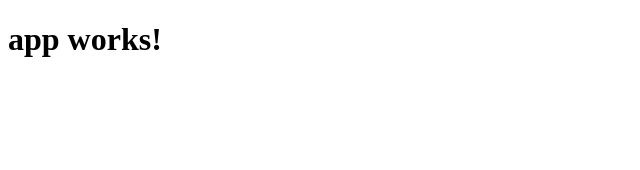
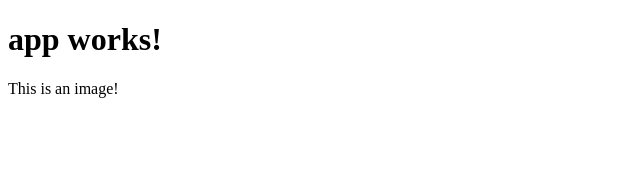
Before and after one commit to melanieberrut/my-a2-app, an Angular app: page / in a window 1280 px wide. Shown: the top 170 px of the page, without its empty margins (0-640 px from the left). Built offline with nearby package versions, Linux system fonts and the light colour scheme.

Commit message:
[component] Created component, register for use, using component inside another

```diff
--- a/src/app/app.component.html
+++ b/src/app/app.component.html
@@ -1,3 +1,7 @@
 <h1>
   {{title}}
 </h1>
+
+<div>
+	<app-image></app-image>
+</div>
--- a/src/app/app.module.ts
+++ b/src/app/app.module.ts
@@ -4,10 +4,12 @@ import { FormsModule } from '@angular/forms';
 import { HttpModule } from '@angular/http';
 
 import { AppComponent } from './app.component';
+import { ImageComponent } from './image-component/image.component';
 
 @NgModule({
   declarations: [
-    AppComponent
+    AppComponent,
+    ImageComponent
   ],
   imports: [
     BrowserModule,
--- /dev/null
+++ b/src/app/image-component/image.component.ts
@@ -0,0 +1,10 @@
+import { Component } from '@angular/core';
+
+@Component({
+	selector: 'app-image',
+	template: '<p>This is an image!</p>',
+})
+
+export class ImageComponent {
+
+}
```
